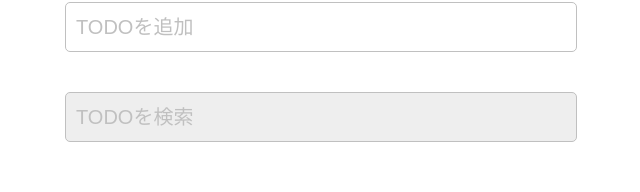
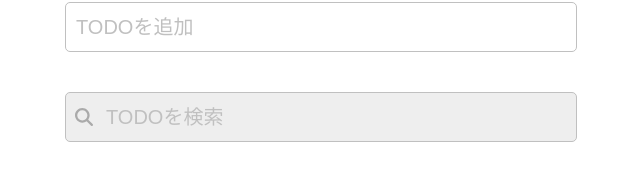
Before and after one commit to akko-k/react-output-router, a React (Vite) app: page / in a window 1280 px wide. Shown: the part 157-349 px from the top of the page, without its empty margins (319-959 px from the left). Built offline with nearby package versions, Linux system fonts and the light colour scheme.

Commit message:
スタイルを修正-4（検索フォーム）

```diff
--- a/src/components/atoms/SearchForm/index.jsx
+++ b/src/components/atoms/SearchForm/index.jsx
@@ -1,4 +1,7 @@
 import styles from './style.module.css';
+
+import { faSearch } from '@fortawesome/free-solid-svg-icons';
+import { FontAwesomeIcon } from '@fortawesome/react-fontawesome';
 /**
  * SearchForm component.
  *
@@ -9,13 +12,17 @@ import styles from './style.module.css';
 export const SearchForm = (props) => {
   const { placeholder, handleChangeSearchKeyword } = props;
   return (
-    <>
+    <div className={styles.searchContainer}>
+      <FontAwesomeIcon
+        icon={faSearch}
+        className={styles.searchIcon}
+      />
       <input
         className={styles.input}
         type="text"
         placeholder={placeholder}
         onChange={handleChangeSearchKeyword}
       />
-    </>
+    </div>
   );
 };
--- a/src/components/atoms/SearchForm/style.module.css
+++ b/src/components/atoms/SearchForm/style.module.css
@@ -7,8 +7,26 @@
   font-size: 20px;
   border-radius: 5px;
   background-color: #eeeeee;
+  padding-left: 40px;
 }
 
 .input::placeholder {
   color: #c0c0c0;
 }
+
+.searchContainer {
+  position: relative;
+}
+
+.searchContainer {
+  position: relative;
+}
+
+.searchIcon {
+  position: absolute;
+  left: 10px;
+  top: 50%;
+  transform: translateY(-50%);
+  color: #aaa;
+  font-size: 18px;
+}
```
